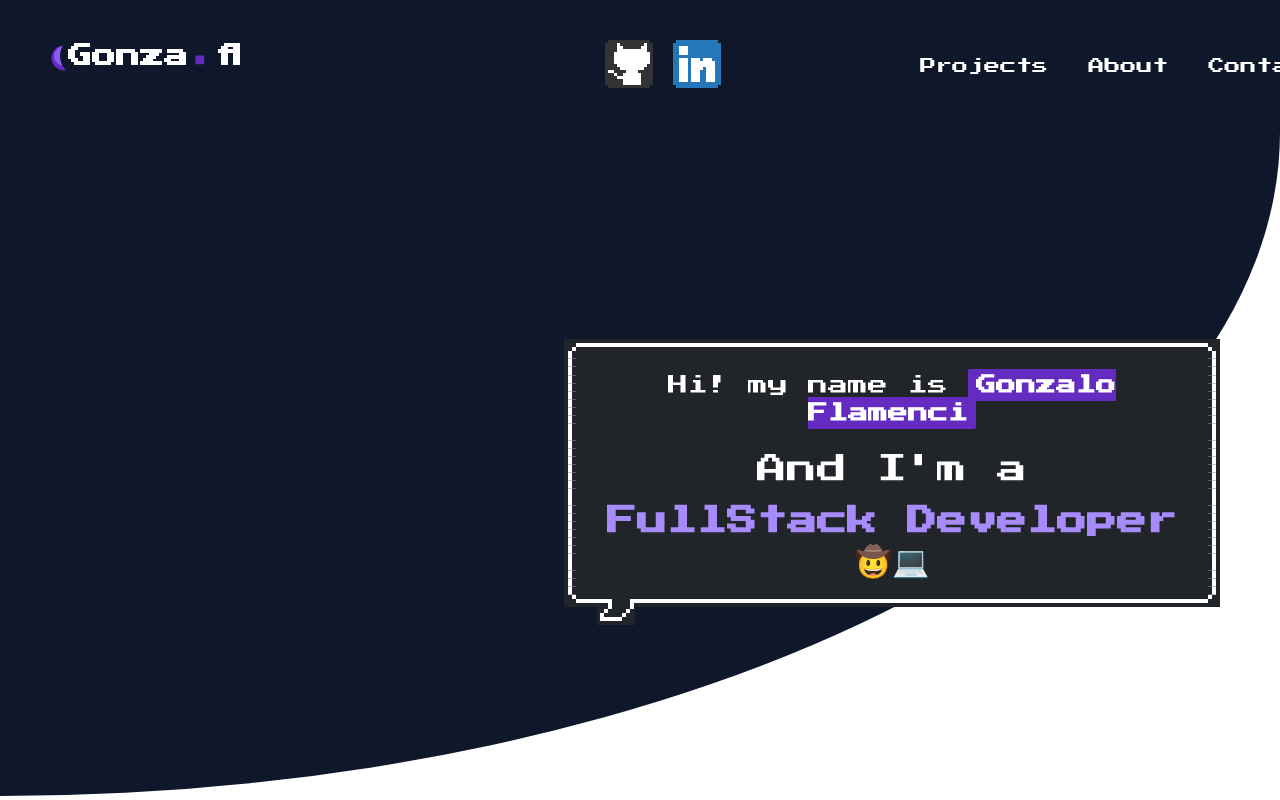
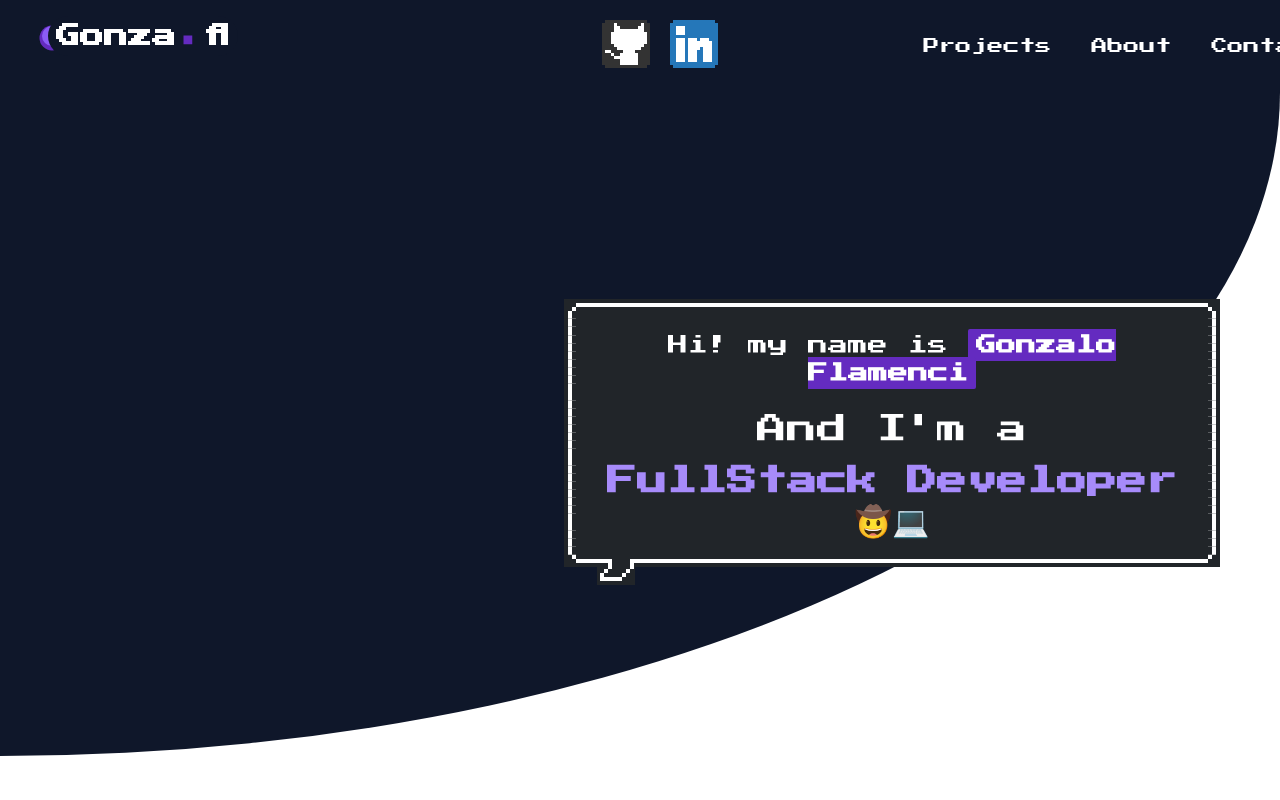
Before and after one commit to gonza-fl/gz.web, a React (Vite) app: page / in a window 1280 px wide. Shown: the top 800 px of the page. Built offline with nearby package versions, Linux system fonts and the light colour scheme.

Commit message:
fix header spaces

```diff
--- a/src/components/Header/Header.jsx
+++ b/src/components/Header/Header.jsx
@@ -8,7 +8,7 @@ const Header = () => {
 
   return (
     <header className='sticky top-0 bg-slate-900'>
-      <div className='flex justify-between p-10'>
+      <div className='flex justify-between py-5 px-7'>
         <Logo />
         <Nav menuVisible={menuVisible} />
         <MenuButton menuVisible={menuVisible} setMenuVisible={setMenuVisible} />
```
